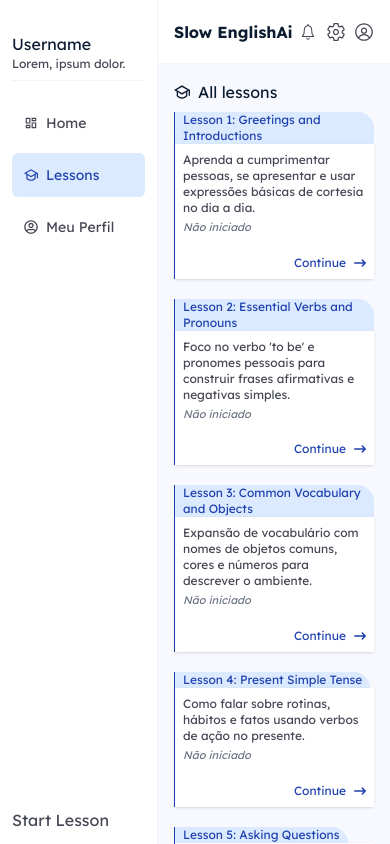
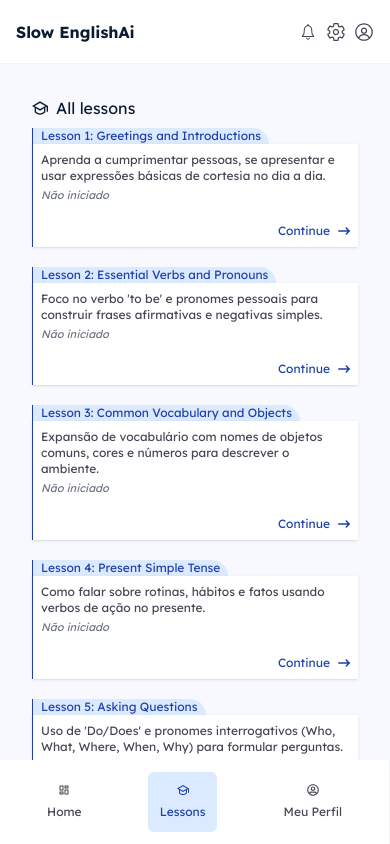
Before and after one commit to PHSalazar/slow-englishai, a React (Vite) app: page /slow-englishai/lessons in a window 390 px wide. Built offline with nearby package versions, Linux system fonts and the light colour scheme.

Commit message:
style: created responsive layout

```diff
--- a/src/components/Lessons/CardLesson.tsx
+++ b/src/components/Lessons/CardLesson.tsx
@@ -11,7 +11,7 @@ interface CardLessonProps {
 }
 const CardLesson = ({ id, title, description, percentage, started }: CardLessonProps) => {
     return (
-        <div className="w-[200px] flex flex-col gap-0">
+        <div className="w-full sm:w-[200px] flex flex-col gap-0">
             <span className="bg-[#DBEAFE] text-[#1E40AF] px-2 text-xs rounded-tr-2xl w-fit border-l border-l-[#1E40AF]">{title}</span>
             <div className="flex flex-col bg-white shadow border-transparent border-l border-l-[#1E40AF] p-2 text-xs">
                 <p>
--- a/src/components/Sidebar.tsx
+++ b/src/components/Sidebar.tsx
@@ -9,26 +9,26 @@ const Sidebar = () => {
 
 
     return (
-        <aside className={`flex flex-col gap-5 bg-white border-r border-[#F1F5F9] w-[200px] h-screen p-3`}>
+        <aside className={`flex flex-row sm:flex-col gap-5 bg-white border-r border-[#F1F5F9] w-full sm:w-[200px] h-auto sm:h-screen p-3`}>
 
-            <div className="mt-5 pb-2 border-b border-[#F1F5F9]">
+            <div className="hidden sm:block mt-5 pb-2 border-b border-[#F1F5F9]">
                 <h2>Username</h2>
                 <p className="text-xs">Lorem, ipsum dolor.</p>
             </div>
-            <ul className="flex flex-col flex-1 gap-2">
+            <ul className="flex flex-row sm:flex-col flex-1 justify-around sm:justify-start gap-2">
                 <NavLink to="/" className={activeClass}>
-                    <li className="flex flex-nowrap items-center gap-2 text-sm hover:text-[#1E40AF]"><MdOutlineDashboard />Home</li>
+                    <li className="flex flex-col sm:flex-row flex-nowrap items-center gap-2 text-xs sm:text-sm hover:text-[#1E40AF]"><MdOutlineDashboard />Home</li>
                 </NavLink>
                 <NavLink to="lessons" className={activeClass}>
-                    <li className="flex flex-nowrap items-center gap-2 text-sm hover:text-[#1E40AF]"><RiGraduationCapLine />Lessons</li>
+                    <li className="flex flex-col sm:flex-row flex-nowrap items-center gap-2 text-xs sm:text-sm hover:text-[#1E40AF]"><RiGraduationCapLine />Lessons</li>
                 </NavLink>
                 <NavLink to="profile" className={activeClass}>
-                    <li className="flex flex-nowrap items-center gap-2 text-sm hover:text-[#1E40AF]"><FaRegUserCircle />Meu Perfil</li>
+                    <li className="flex flex-col sm:flex-row flex-nowrap items-center gap-2 text-xs sm:text-sm hover:text-[#1E40AF]"><FaRegUserCircle />Meu Perfil</li>
                 </NavLink>
             </ul>
 
 
-            <NavLink to="/start">Start Lesson</NavLink>
+            <NavLink to="/start" className="hidden sm:block">Start Lesson</NavLink>
         </aside>
     )
 }
--- a/src/layouts/RootLayout.tsx
+++ b/src/layouts/RootLayout.tsx
@@ -5,11 +5,11 @@ import Sidebar from "../components/Sidebar"
 const RootLayout = () => {
 
     return (
-        <div className="flex h-screen">
+        <div className="flex flex-col-reverse sm:flex-row h-svh overflow-hidden">
             <Sidebar />
-            <div className="flex-1 flex flex-col">
+            <div className="flex-1 flex flex-col min-h-0">
                 <Navbar />
-                <div className="p-4 flex-1 overflow-auto">
+                <div className="p-8 flex-1 overflow-y-auto">
                     <Outlet />
                 </div>
             </div>
--- a/src/pages/Lessons.tsx
+++ b/src/pages/Lessons.tsx
@@ -31,6 +31,7 @@ const Lessons = () => {
                     }
                 </div>
             </div>
+            <div className="h-20 w-full">&nbsp;</div>
         </div>
     )
 }
```
